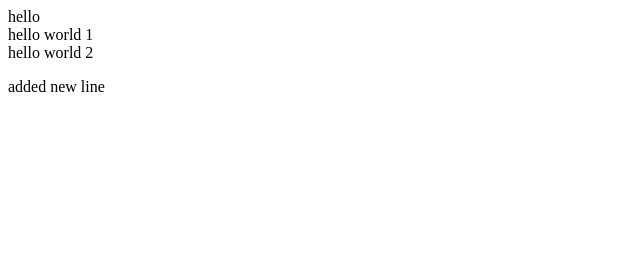
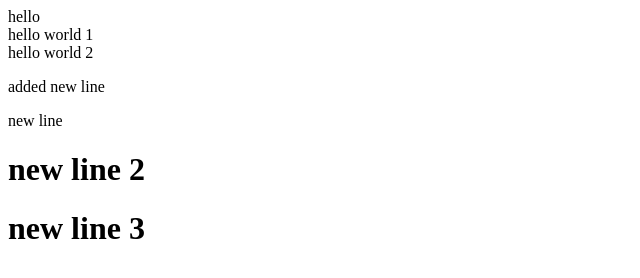
Before and after one commit to BalamuruganSCDM/demo-repo-2, a plain HTML site: page index.html in a window 1280 px wide. Shown: the whole page, without its empty margins (0-640 px from the left). Drawn offline with Linux system fonts and the light colour scheme.

Commit message:
added new line

```diff
--- a/index.html
+++ b/index.html
@@ -2,3 +2,6 @@
 <div>hello world 1</div>
 <div>hello world 2</div>
 <p>added new line</p>
+<div>new line</div>
+<h1>new line 2</h1>
+<h1>new line 3</h1>
```
